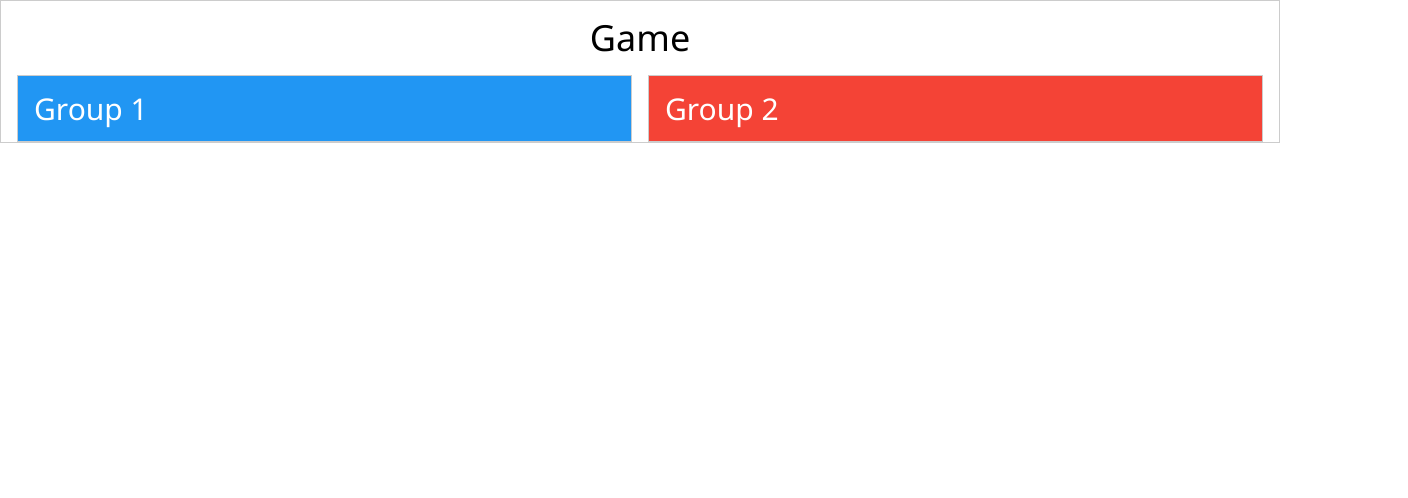
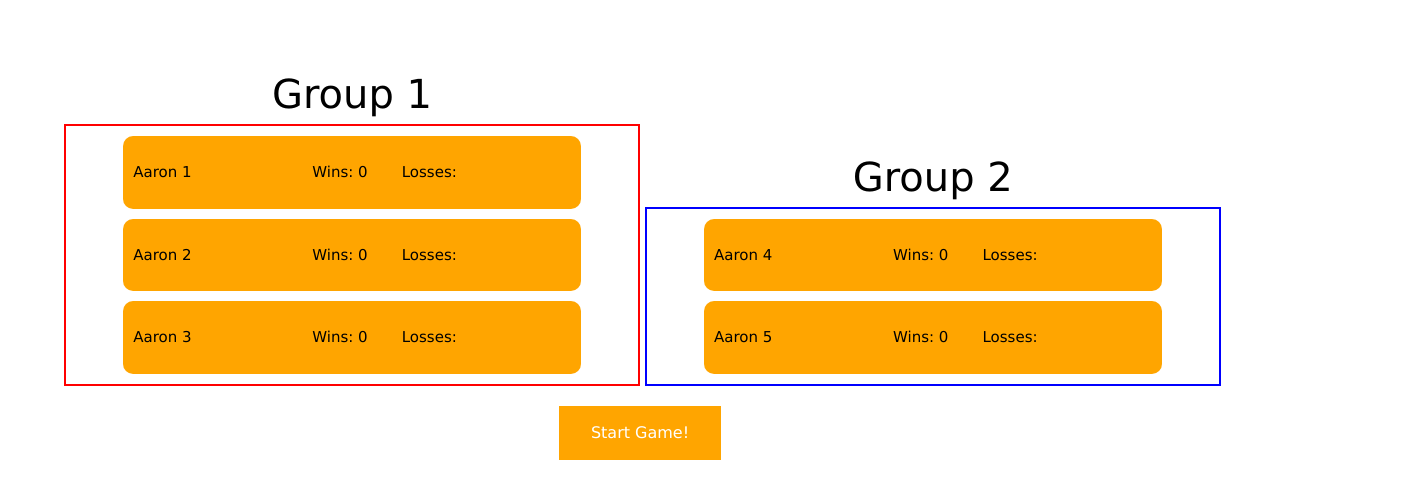
Before and after one commit to monilbidvertex/techiesday, a plain HTML site: page index.html in a window 1280 px wide. Shown: the whole page, 1408 px wide, since content can reach past the window. Drawn offline with nearby package versions, Linux system fonts and the light colour scheme.

Commit message:
Some improvements.

```diff
--- /dev/null
+++ b/HTML_Injector.js
@@ -0,0 +1,9 @@
+function html_injector(id, name) {
+  html = "<div class=\"player\" id='" + id + "'>";
+  html += "<p class=\"player_name\">" + name + "</p>";
+  html += "<p class=\"wins\">Wins: <span class=\"num_wins\">0</span></p>";
+  html += "<p class=\"losses\">Losses: <span class=\"num_losses\"></span></p>";
+  html += "</div>";
+
+  return html;
+}
--- a/index.html
+++ b/index.html
@@ -1,26 +1,112 @@
 <!DOCTYPE html>
 <meta charset="UTF-8">
 <meta name="viewport" content="width=device-width, initial-scale=1">
+<link rel="stylesheet" href="styles.css">
 <link rel="stylesheet" href="https://www.w3schools.com/w3css/3/w3.css">
+<script src="HTML_Injector.js"></script>
 <body>
-  <div class="w3-border w3-row-padding">
-    <center>
-      <h1>Game</h1>
-    </center>
-    <div class="w3-half">
-      <div class="w3-border">
-        <div class="w3-container w3-blue">
-          <h2>Group 1</h2>
+  <div id="groups">
+    <div class="group_div">
+      <div class="group_title">Group 1</div>
+      <div class="players" id="group_1">
+        <div class="player">
+          <p class="player_name">Player 1</p>
+          <p class="wins">Wins: <span class="num_wins"></span></p>
+          <p class="losses">Losses: <span class="num_losses"></span></p>
+        </div>
+        <div class="player">
+          <p class="player_name">Player 2</p>
+          <p class="wins">Wins: <span class="num_wins"></span></p>
+          <p class="losses">Losses: <span class="num_losses"></span></p>
+        </div>
+        <div class="player">
+          <p class="player_name">Player 3</p>
+          <p class="wins">Wins: <span class="num_wins"></span></p>
+          <p class="losses">Losses: <span class="num_losses"></span></p>
+        </div>
+        <div class="player">
+          <p class="player_name">Player 4</p>
+          <p class="wins">Wins: <span class="num_wins"></span></p>
+          <p class="losses">Losses: <span class="num_losses"></span></p>
         </div>
       </div>
     </div>
-    <div class="w3-half">
-      <div class="w3-border">
-        <div class="w3-container w3-red">
-          <h2>Group 2</h2>
+    <div class="group_div">
+      <div class="group_title">Group 2</div>
+      <div class="players" id="group_2">
+        <div class="player">
+          <p class="player_name">Player 5</p>
+          <p class="wins">Wins: <span class="num_wins"></span></p>
+          <p class="losses">Losses: <span class="num_losses"></span></p>
+        </div>
+        <div class="player">
+          <p class="player_name">Player 6</p>
+          <p class="wins">Wins: <span class="num_wins"></span></p>
+          <p class="losses">Losses: <span class="num_losses"></span></p>
+        </div>
+        <div class="player">
+          <p class="player_name">Player 7</p>
+          <p class="wins">Wins: <span class="num_wins"></span></p>
+          <p class="losses">Losses: <span class="num_losses"></span></p>
+        </div>
+        <div class="player">
+          <p class="player_name">Player 8</p>
+          <p class="wins">Wins: <span class="num_wins"></span></p>
+          <p class="losses">Losses: <span class="num_losses"></span></p>
         </div>
       </div>
     </div>
   </div>
+  <div id="button_div"><button id="game_button" onclick="alert('clicked')">Start Game!</button></div>
 </body>
+<script>
+  players = [
+    {
+      id: "name1",
+      name: "Aaron 1"
+    },
+    {
+      id: "name2",
+      name: "Aaron 2"
+    },
+    {
+      id: "name3",
+      name: "Aaron 3"
+    },
+    {
+      id: "name4",
+      name: "Aaron 4"
+    },
+    {
+      id: "name5",
+      name: "Aaron 5"
+    }
+  ];
+
+  html = "";
+
+  var i = 0
+  var playersLength = players.length
+
+
+
+  for(i; i<playersLength/2; i++) {
+    html += html_injector(players[i].id, players[i].name)
+  }
+  group_1 = document.getElementById("group_1")
+  group_1.innerHTML = html;
+
+  alert("i = " + i)
+
+  html = ""
+
+  for(i; i<playersLength; i++) {
+    console.log("i = " + i)
+    html += html_injector(players[i].id, players[i].name)
+  }
+
+  group_2 = document.getElementById("group_2")
+  group_2.innerHTML = html;
+
+</script>
 </html>
--- /dev/null
+++ b/styles.css
@@ -0,0 +1,73 @@
+#groups {
+  margin-left: 5%;
+  margin-right: 5%;
+  margin-top: 5%;
+  width: 100%;
+  display: inline-block;
+  box-sizing: border-box;
+}
+
+.group_title {
+  text-align: center;
+  font-size: 40px;
+}
+
+.group_div {
+  box-sizing: border-box;
+  width: 45%;
+  display: inline-block;
+}
+
+#group_1 {
+  border: 2px solid red;
+}
+
+#group_2 {
+  border: 2px solid blue;
+}
+
+.player {
+  margin-top: 10px;
+  margin-bottom: 10px;
+  padding-top: 10px;
+  padding-bottom: 10px;
+  margin-left: 10%;
+  margin-right: 10%;
+  background-color: orange;
+  border-radius: 10px;
+  padding-left: 10px;
+  cursor: pointer;
+}
+
+#button_div {
+  margin-top: 20px;
+  text-align: center;
+
+}
+
+#game_button {
+    background-color: orange;
+    border: none;
+    color: white;
+    padding: 15px 32px;
+    text-align: center;
+    text-decoration: none;
+    display: inline-block;
+    font-size: 16px;
+    cursor: pointer;
+}
+
+.player_name {
+  width: 40%;
+  display: inline-block;
+}
+
+.wins {
+  width: 20%;
+  display: inline-block;
+}
+
+.losses {
+  width: 20%;
+  display: inline-block;
+}
```
